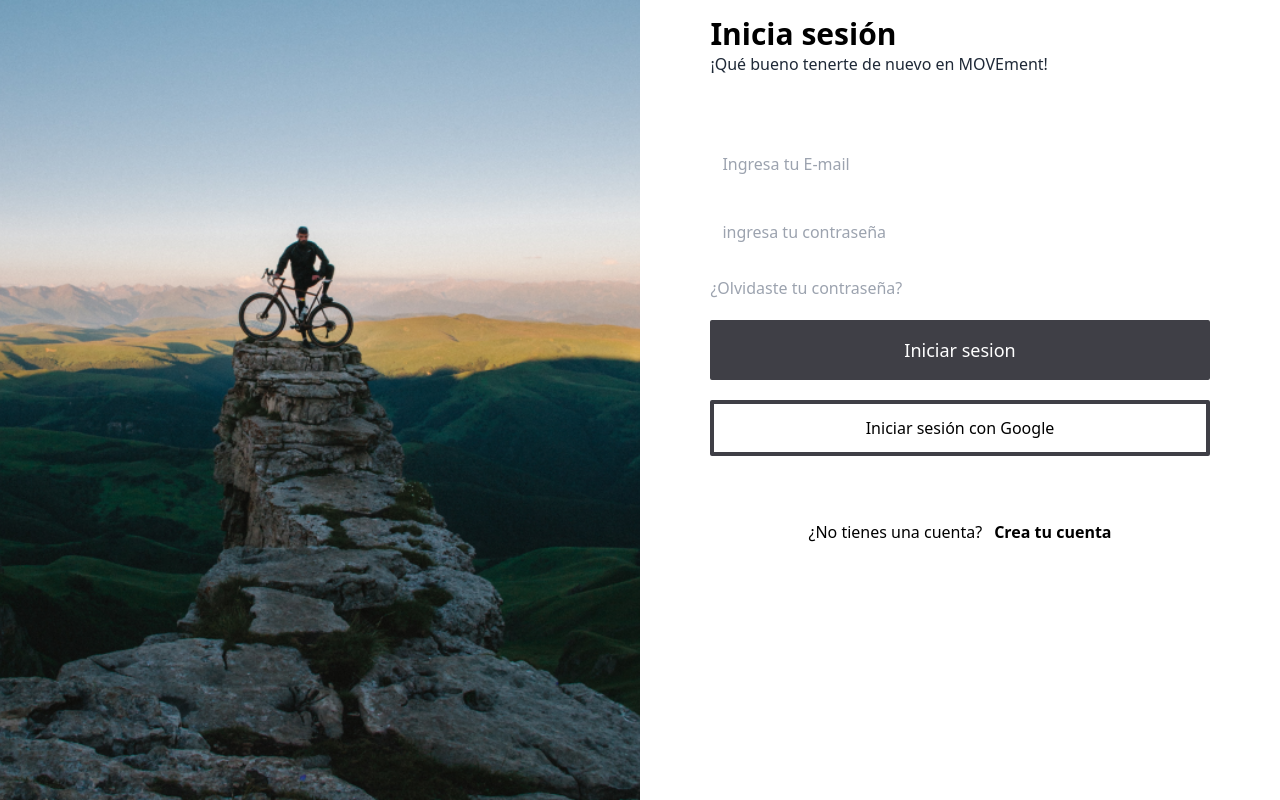
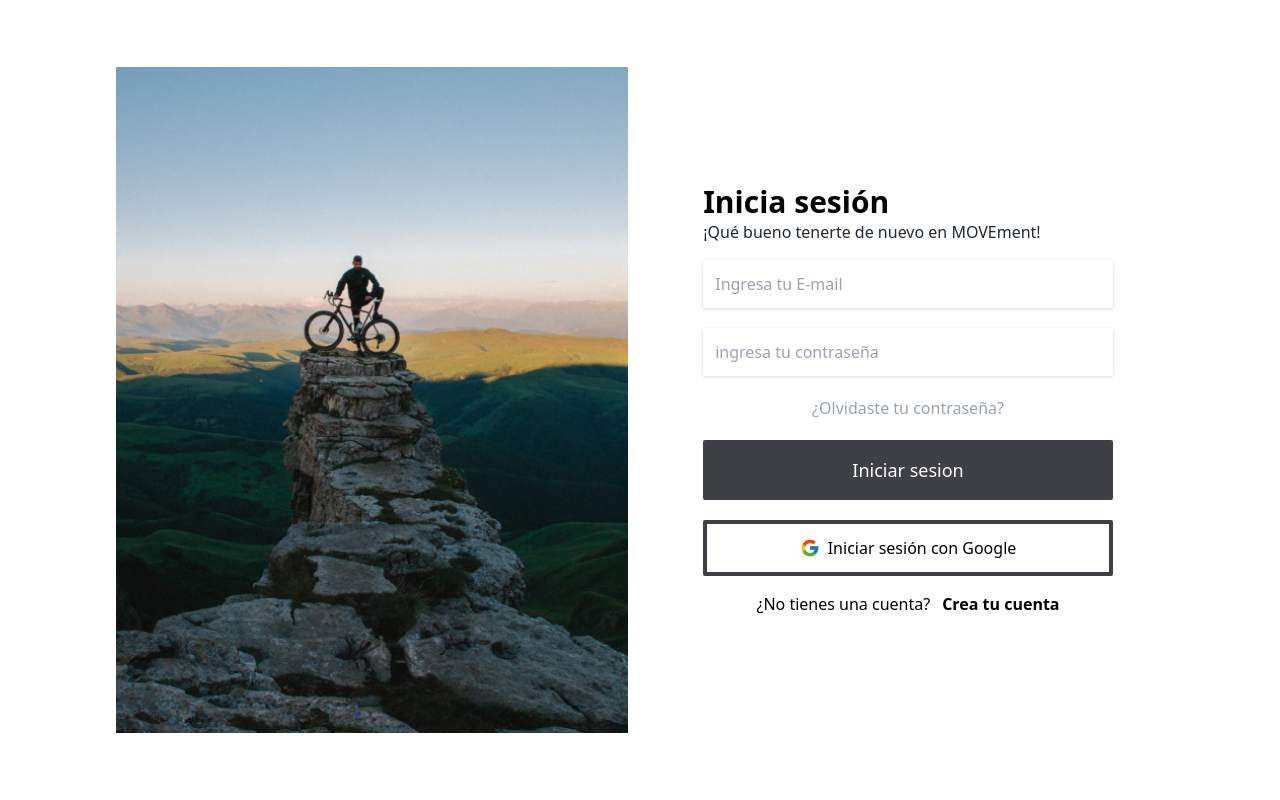
Before and after one commit to No-Country/c8-t-54-pern, a React (Vite) app in the folder client/: page /login in a window 1280 px wide. Built offline with nearby package versions, Linux system fonts and the light colour scheme; no server answers.

Commit message:
Adjustments in styles

```diff
--- a/client/src/components/FormLogin.tsx
+++ b/client/src/components/FormLogin.tsx
@@ -1,6 +1,7 @@
 import { useDispatch } from "react-redux";
 import { login } from "../app/state/authSlice";
 import { UserInfo } from "../models/userInfo";
+import { FcGoogle } from "react-icons/fc"
 
 type InputEvent = React.ChangeEvent<HTMLInputElement>;
 type FormEvent = React.ChangeEvent<HTMLFormElement>;
@@ -27,12 +28,15 @@ const FormLogin: React.FC<IProps> = ({input,setInput}:IProps) => {
     }
 
   return (
-    <form className="flex flex-col gap-5 relative  w-4/5" onSubmit={handleSubmit}>
-        <input type="email" name="email" placeholder="Ingresa tu E-mail" className="p-3" onChange={handleChange} value={input.email}/>
-        <input type="password" name="password" placeholder="ingresa tu contraseña" className="p-3" onChange={handleChange} value={input.password}/>
+    <form className="flex flex-col gap-5 relative  w-4/5 sm:w-full lg:items-center" onSubmit={handleSubmit}>
+        <input type="email" name="email" placeholder="Ingresa tu E-mail" className="p-3 placeholder:rgba(170,170,170,1) drop-shadow sm:w-full lg:w-4/5" onChange={handleChange} value={input.email}/>
+        <input type="password" name="password" placeholder="ingresa tu contraseña" className="p-3 placeholder:rgba(170,170,170,1) drop-shadow sm:w-full lg:w-4/5" onChange={handleChange} value={input.password}/>
         <p className='text-gray-400'>¿Olvidaste tu contraseña?</p>
-        <button className="bg-zinc-700 text-white p-3 rounded-sm text-lg hover:bg-white hover:text-black hover: border-4 border-zinc-700">Iniciar sesion</button>
-        <button className="rounded-sm border-4 border-zinc-700 p-3 hover:bg-zinc-700 hover:text-white cursor-pointer">Iniciar sesión con Google</button>
+        <button className="bg-zinc-700 text-white p-3 rounded-sm text-lg hover:bg-white hover:text-black hover: border-4 border-zinc-700 lg:w-4/5 sm:w-full">Iniciar sesion</button>
+        <button className="rounded-sm border-4 border-zinc-700 p-3 hover:bg-zinc-700 hover:text-white cursor-pointer flex items-center justify-center gap-2 sm:w-full lg:w-4/5 ">
+          <FcGoogle className="text-xl"/>
+          Iniciar sesión con Google
+        </button>
   </form>
   )
 }
--- a/client/src/pages/Login.tsx
+++ b/client/src/pages/Login.tsx
@@ -1,9 +1,7 @@
 import { useState } from "react";
-import { useDispatch } from "react-redux";
-import { login } from "../app/state/authSlice";
 import FormLogin from "../components/FormLogin";
 import { UserInfo } from "../models/userInfo";
-
+import {Link} from 'react-router-dom'
 interface stateForm  {
   user:UserInfo
 }
@@ -14,17 +12,17 @@ function Login() {
     password: "",
   });
   return (
-    <main className="flex h-screen">
-      <div className="w-2/4 h-full bg-hero-login bg-no-repeat bg-cover bg-center flex justify-center items-center"></div>
-      <div className="w-2/4 h-full items-center p-2 flex gap-16 flex-col">
-        <div className="w-4/5 mt-2">
+    <main className="flex h-screen justify-center items-center sm:w-full md:gap-4 lg:gap-6">
+      <div className=" w-2/5 h-5/6 bg-hero-login bg-no-repeat bg-cover bg-center justify-center items-center hidden md:block"></div>
+      <div className="items-center flex gap-4 flex-col sm:w-full md:w-2/5 ">
+        <div className="w-4/5 sm:-w-full">
           <h2 className="text-3xl font-bold">Inicia sesión</h2>
-          <p className="text-gray-800">¡Qué bueno tenerte de nuevo en MOVEment!</p>
+          <p className="text-gray-800 ">¡Qué bueno tenerte de nuevo en MOVEment!</p>
         </div>
           <FormLogin input={input} setInput={setInput}/>
         <div className="flex gap-3">
           <p>¿No tienes una cuenta?</p>
-          <p className="font-semibold">Crea tu cuenta</p>
+          <Link to={'/register'} className="font-semibold">Crea tu cuenta</Link>
         </div>
       </div>
     </main>
--- a/client/tailwind.config.cjs
+++ b/client/tailwind.config.cjs
@@ -9,7 +9,7 @@ module.exports = {
         'poppins':['Poppins', 'sans-serif'],
       },
       backgroundImage:{
-        'hero-login': "url('./src/assets/dmitrii-vaccinium-ByUAo3RpA6c-unsplash 1.png')"
+        'hero-login': "url('./src/assets/img/dmitrii-vaccinium-ByUAo3RpA6c-unsplash 1.png')"
       }
     },
   },
```
Also changed, not shown: client/src/assets/img/dmitrii-vaccinium-ByUAo3RpA6c-unsplash 1.png (renamed from client/src/assets/dmitrii-vaccinium-ByUAo3RpA6c-unsplash 1.png).
